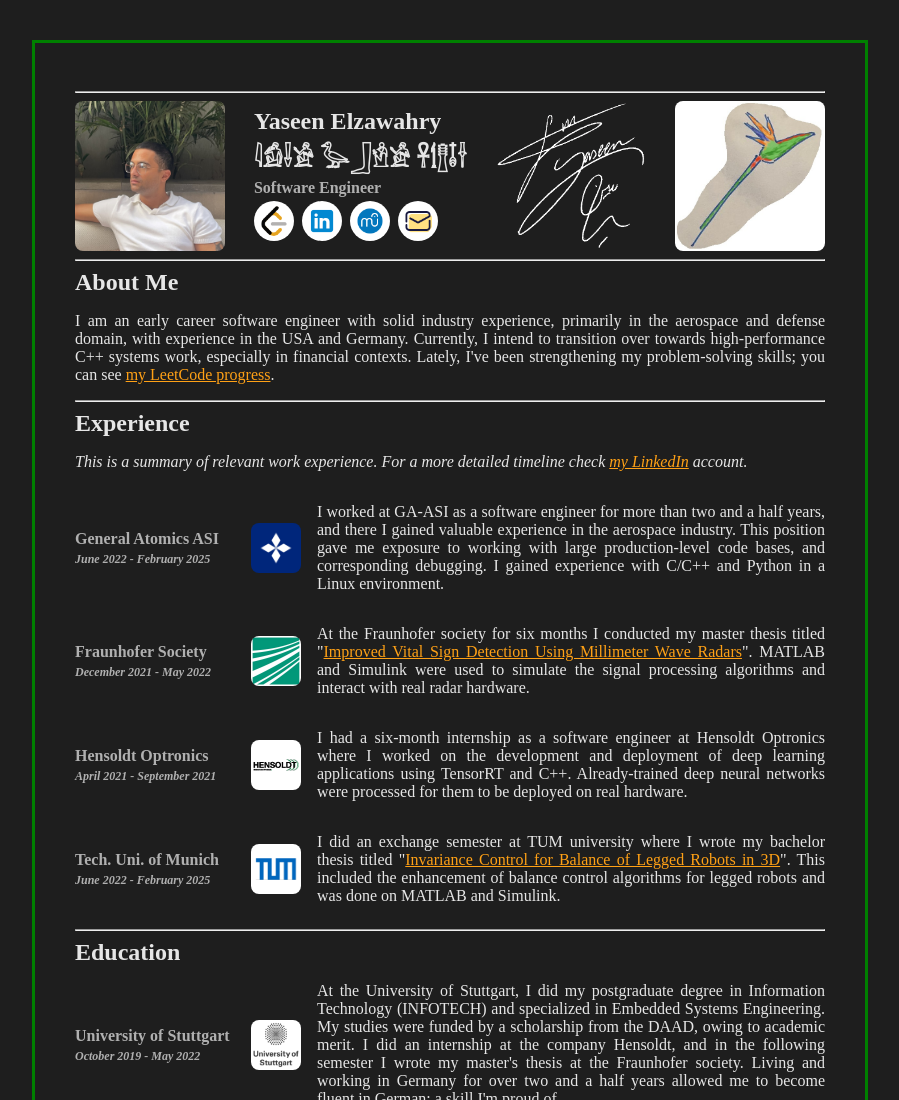
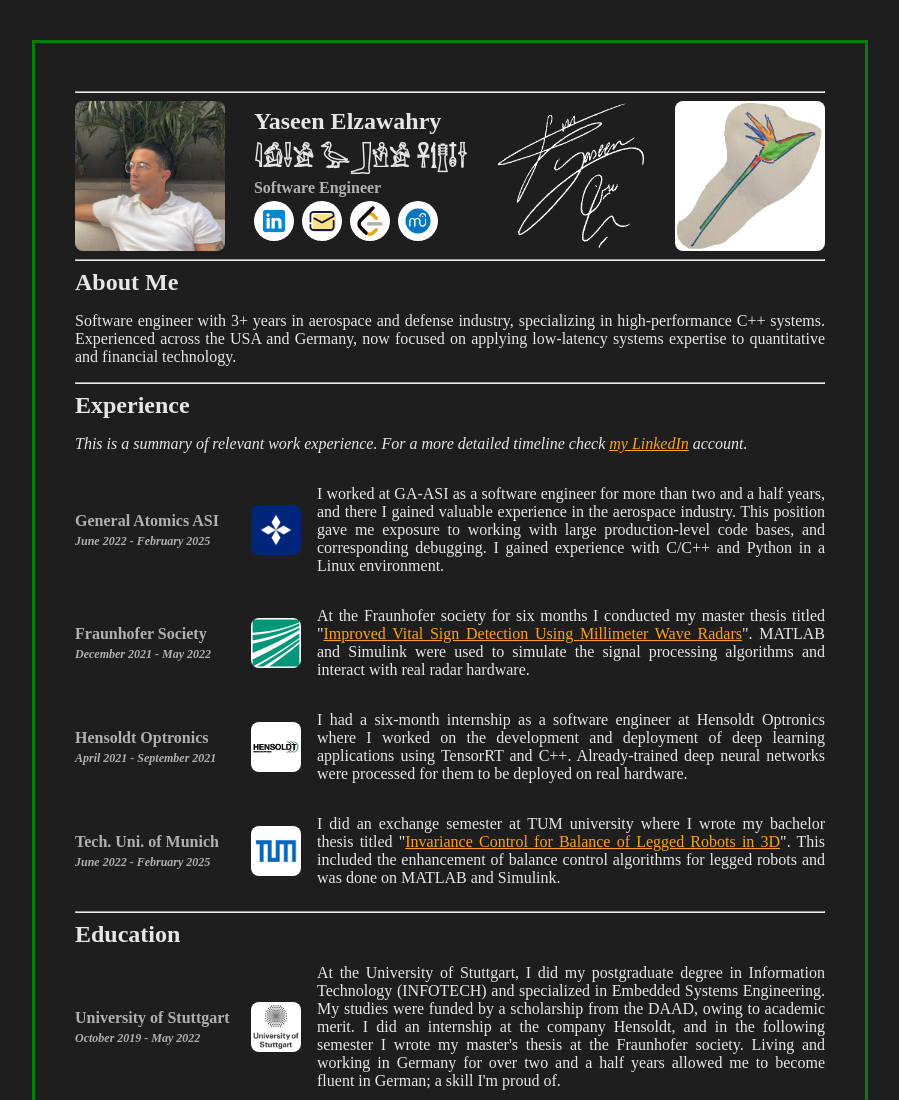
Before and after one commit to yaseenelzawahry/personal-site, a plain HTML site: page index.html in a window 1280 px wide. Shown: the top 1100 px of the page, without its empty margins (190-1089 px from the left). Drawn offline with Linux system fonts and the light colour scheme.

Commit message:
* changed the order of the icons * changed the about me part

```diff
--- a/index.html
+++ b/index.html
@@ -127,20 +127,20 @@
 			<h1>𓇋𓀁𓌢𓀀 𓅭𓃀𓁛𓀀 𓋹𓌀𓊽𓄤𓌂</h1>
 			<h2>Software Engineer</h2>
 			<div class="rowsm">
-				<a href="https://leetcode.com/u/yaseenelzawahry/" target="_blank">
-					<img src="icons8-leetcode-96.png" width="50px" class="fa fa-leetcode">
-				</a>
 				<a href="https://www.linkedin.com/in/yaseenelzawahry/" target="_blank">
 					<img src="icons8-linkedin-96.png" width="50px" class="fa fa-leetcode">
 				</a>
 				<!-- <a href="https://github.com/yaseenelzawahry" target="_blank"> -->
 					<!-- <img src="icons8-github-100.png" width="50px" class="fa fa-leetcode"> -->
 				<!-- </a> -->
+				<a href="mailto:contact@yaseenelzawahry.com" target="_blank">
+					<img src="icons8-email-96.png" width="50px" class="fa fa-leetcode">
+				</a>
+				<a href="https://leetcode.com/u/yaseenelzawahry/" target="_blank">
+					<img src="icons8-leetcode-96.png" width="50px" class="fa fa-leetcode">
+				</a>
 				<a href="https://musescore.com/user/34461261" target="_blank">
 					<img src="icons8-musescore-96.png" width="50px" class="fa fa-leetcode">
-				</a>
-				<a href="mailto:contact@yaseenelzawahry.com" target="_blank">
-					<img src="icons8-email-96.png" width="50px" class="fa fa-leetcode">
 				</a>
 			</div>
 		  </div>
@@ -154,7 +154,7 @@
 		<div class="text">
 			<h1>About Me</h1>
 			<p style="text-align: justify;">
-				I am an early career software engineer with solid industry experience, primarily in the aerospace and defense domain, with experience in the USA and Germany. Currently, I intend to transition over towards high-performance C++ systems work, especially in financial contexts. Lately, I've been strengthening my problem-solving skills; you can see <a href="https://leetcode.com/u/yaseenelzawahry/" target="_blank">my LeetCode progress</a>.
+				Software engineer with 3+ years in aerospace and defense industry, specializing in high-performance C++ systems. Experienced across the USA and Germany, now focused on applying low-latency systems expertise to quantitative and financial technology.
 			</p>
 		</div>
 		<hr>
```
